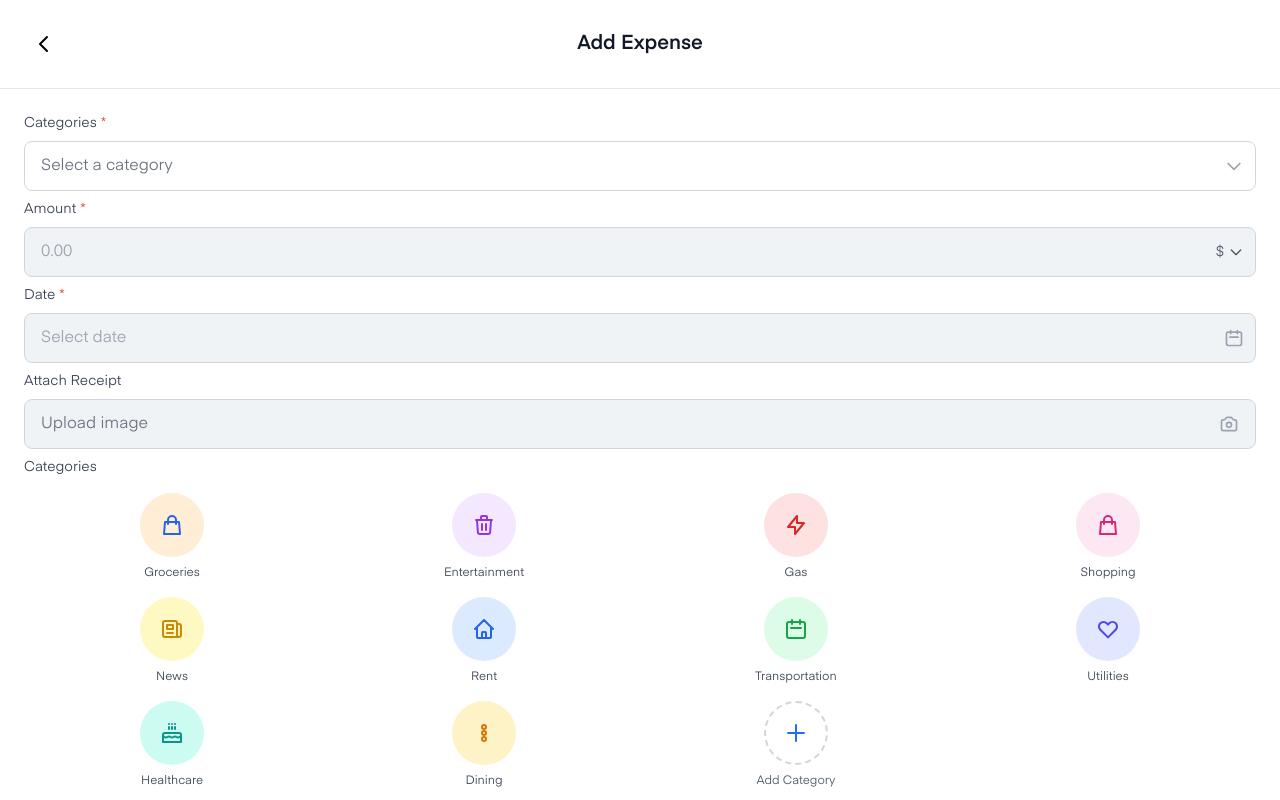
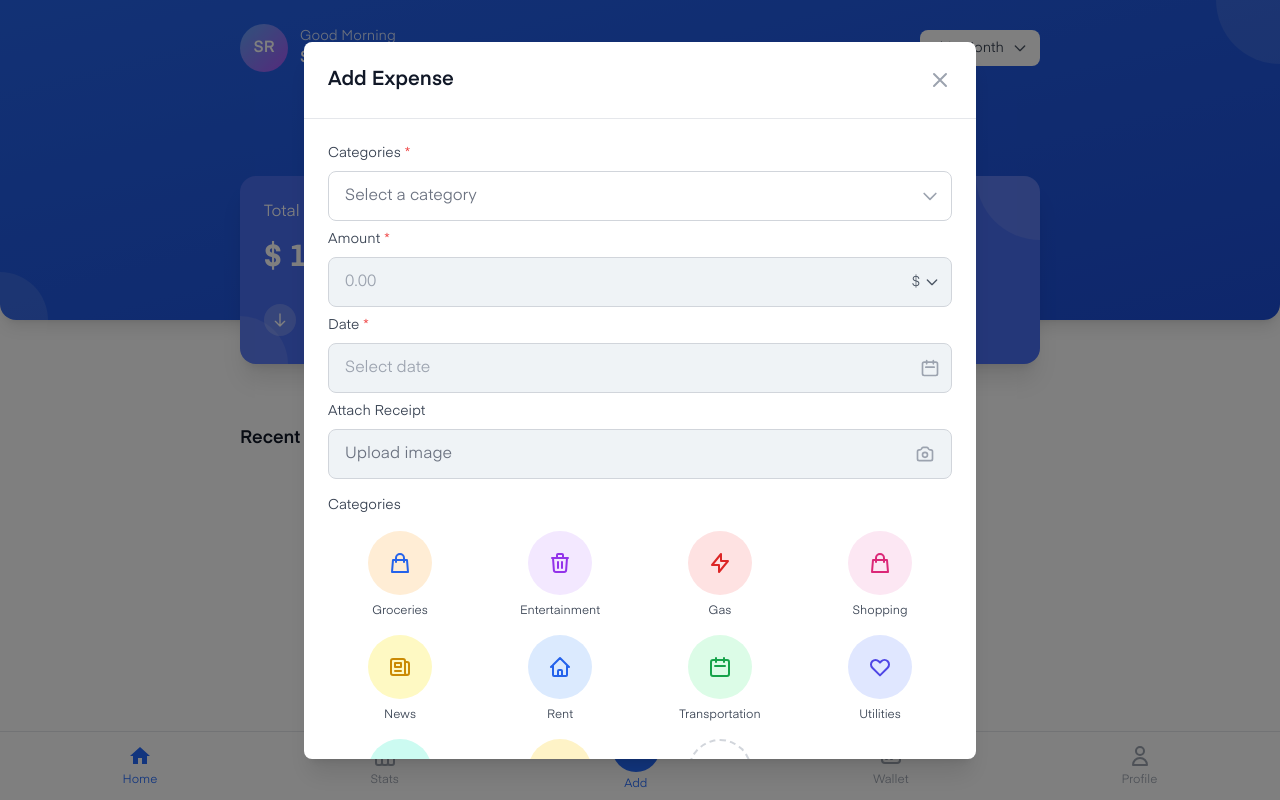
Before and after one commit to mohamedahmede/expense-tracker-lite, a React (Vite) app: page /dashboard in a window 1280 px wide. Both pictures are taken after a click on the button "Add". Built offline with nearby package versions, Linux system fonts and the light colour scheme; a web font is replaced by a local one.

Commit message:
added animation

```diff
--- a/package.json
+++ b/package.json
@@ -14,6 +14,7 @@
   "dependencies": {
     "@fontsource/aclonica": "^5.2.6",
     "formik": "^2.4.6",
+    "gsap": "^3.13.0",
     "react": "^19.1.0",
     "react-dom": "^19.1.0",
     "react-router-dom": "^7.7.1",
--- a/src/components/dashboardPage/AddCategoryPopup/AddCategoryPopup.tsx
+++ b/src/components/dashboardPage/AddCategoryPopup/AddCategoryPopup.tsx
@@ -1,5 +1,6 @@
-import React, { useState } from "react";
+import React, { useState, useEffect, useRef } from "react";
 import { Formik, Form } from "formik";
+import { gsap } from "gsap";
 import { TextInput } from "../../../types/inputTypes";
 import { CTAButton } from "../../../types/buttonTypes";
 import type { AddCategoryPopupProps } from "../../../types/addCategoryPopupTypes";
@@ -19,14 +20,58 @@ const AddCategoryPopup: React.FC<AddCategoryPopupProps> = ({
 		text: string;
 	}>({ bg: "bg-gray-100", text: "text-gray-600" });
 
-	if (!isOpen) return null;
+	const [isClosing, setIsClosing] = useState(false);
+	const modalRef = useRef<HTMLDivElement>(null);
+
+	useEffect(() => {
+		if (isOpen) {
+			setIsClosing(false);
+			if (modalRef.current) {
+				gsap.fromTo(modalRef.current,
+					{ opacity: 0 },
+					{ opacity: 1, duration: 0.4, ease: "power3.out" }
+				);
+			}
+		}
+
+		return () => {
+			// Cleanup
+		};
+	}, [isOpen]);
+
+	const handleClose = () => {
+		if (!isClosing) {
+			setIsClosing(true);
+
+			// First fade out the title, then fade out the popup
+			if (modalRef.current) {
+				// Wait a bit for title fade out, then fade out popup
+				setTimeout(() => {
+					gsap.to(modalRef.current, {
+						opacity: 0,
+						duration: 0.3,
+						ease: "power2.in",
+						onComplete: () => {
+							setIsClosing(false);
+							onClose();
+						}
+					});
+				}, 200); // Wait 200ms for title fade out
+			} else {
+				setIsClosing(false);
+				onClose();
+			}
+		}
+	};
+
+	if (!isOpen && !isClosing) return null;
 
 	return (
 		<div className="fixed inset-0 bg-black bg-opacity-50 z-50 flex items-center justify-center">
-			<div className="bg-white rounded-lg shadow-xl w-full max-w-md mx-4">
-				<PopupHeader title="Add New Category" onClose={onClose} />
+			<div ref={modalRef} className="bg-white rounded-lg shadow-xl w-full max-w-md mx-4 max-h-[90vh] overflow-hidden">
+				<PopupHeader title="Add New Category" onClose={handleClose} isOpen={isOpen} isClosing={isClosing} />
 
-				<div className="p-6">
+				<div className="p-6 overflow-y-auto max-h-[calc(90vh-80px)]">
 					<Formik
 						initialValues={initialValues}
 						validationSchema={AddCategorySchema}
@@ -38,7 +83,7 @@ const AddCategoryPopup: React.FC<AddCategoryPopupProps> = ({
 								textColor: selectedColor.text,
 							};
 							onSubmit(formData);
-							onClose();
+							handleClose();
 						}}
 					>
 						{({ isSubmitting, isValid, values, setFieldValue }) => (
@@ -70,7 +115,7 @@ const AddCategoryPopup: React.FC<AddCategoryPopupProps> = ({
 								<div className="flex space-x-3 pt-4">
 									<button
 										type="button"
-										onClick={onClose}
+										onClick={handleClose}
 										className="flex-1 px-4 py-2 border border-gray-300 rounded-lg text-gray-700 hover:bg-gray-50 transition-colors"
 									>
 										Cancel
--- a/src/components/dashboardPage/AddCategoryPopup/PopupHeader.tsx
+++ b/src/components/dashboardPage/AddCategoryPopup/PopupHeader.tsx
@@ -1,14 +1,39 @@
-import React from "react";
+import React, { useEffect, useRef } from "react";
+import { gsap } from "gsap";
 
 interface PopupHeaderProps {
 	title: string;
 	onClose: () => void;
+	isOpen: boolean;
+	isClosing?: boolean;
 }
 
-const PopupHeader: React.FC<PopupHeaderProps> = ({ title, onClose }) => {
+const PopupHeader: React.FC<PopupHeaderProps> = ({ title, onClose, isOpen, isClosing }) => {
+	const titleRef = useRef<HTMLHeadingElement>(null);
+	const hasAnimated = useRef(false);
+
+	useEffect(() => {
+		if (isOpen && titleRef.current && !hasAnimated.current) {
+			hasAnimated.current = true;
+			// Fade in the title when popup opens
+			gsap.fromTo(titleRef.current,
+				{ opacity: 0 },
+				{ opacity: 1, duration: 0.3, delay: 0.2, ease: "power2.out" }
+			);
+		} else if (isClosing && titleRef.current && hasAnimated.current) {
+			hasAnimated.current = false;
+			// Fade out the title when popup starts closing
+			gsap.to(titleRef.current, {
+				opacity: 0,
+				duration: 0.15,
+				ease: "power2.in"
+			});
+		}
+	}, [isOpen, isClosing]);
+
 	return (
 		<div className="flex items-center justify-between p-6 border-b border-gray-200">
-			<h2 className="text-xl font-semibold text-gray-900">{title}</h2>
+			<h2 ref={titleRef} className="text-xl font-semibold text-gray-900">{title}</h2>
 			<button
 				onClick={onClose}
 				className="p-2 hover:bg-gray-100 rounded-full transition-colors"
--- a/src/components/dashboardPage/AddExpensePopup/AddExpensePopup.tsx
+++ b/src/components/dashboardPage/AddExpensePopup/AddExpensePopup.tsx
@@ -1,5 +1,6 @@
 import React, { useState, useEffect, useRef } from "react";
 import { Formik, Form } from "formik";
+import { gsap } from "gsap";
 import { CTAButton } from "../../../types/buttonTypes";
 import { getExpenseTypeList, addExpenseType } from "../../../data/expenseTypes";
 import { addExpense } from "../../../data/expenses";
@@ -23,16 +24,33 @@ const AddExpensePopup: React.FC<AddExpensePopupProps> = ({
 	const [expenseTypes, setExpenseTypes] = useState(getExpenseTypeList());
 	const [selectedCurrency, setSelectedCurrency] = useState("USD");
 	const [isSubmitting, setIsSubmitting] = useState(false);
+	const [isClosing, setIsClosing] = useState(false);
 	const modalRef = useRef<HTMLDivElement>(null);
+	const desktopModalRef = useRef<HTMLDivElement>(null);
 	const setFieldValueRef = useRef<((field: string, value: string) => void) | null>(null);
 
 	useEffect(() => {
 		if (isOpen) {
+			setIsClosing(false);
 			document.body.style.overflow = "hidden";
 			// Load fresh categories when popup opens
 			setExpenseTypes(getExpenseTypeList());
-		} else {
-			document.body.style.overflow = "unset";
+
+			// Animate mobile popup - slide from left to right
+			if (modalRef.current) {
+				gsap.fromTo(modalRef.current,
+					{ opacity: 0, x: -100 },
+					{ opacity: 1, x: 0, duration: 0.5, ease: "power3.out" }
+				);
+			}
+
+			// Animate desktop popup - simple fade in
+			if (desktopModalRef.current) {
+				gsap.fromTo(desktopModalRef.current,
+					{ opacity: 0 },
+					{ opacity: 1, duration: 0.4, ease: "power2.out" }
+				);
+			}
 		}
 
 		return () => {
@@ -78,7 +96,7 @@ const AddExpensePopup: React.FC<AddExpensePopupProps> = ({
 			setSelectedCurrency("USD");
 
 			// Close popup
-			onClose();
+			handleClose();
 
 			console.log("Expense added successfully:", newExpense);
 		} catch (error) {
@@ -115,13 +133,60 @@ const AddExpensePopup: React.FC<AddExpensePopupProps> = ({
 		setSelectedCurrency(currencyCode);
 	};
 
-	if (!isOpen) return null;
+	const handleClose = () => {
+		if (!isClosing) {
+			setIsClosing(true);
+
+			// Animate exit for mobile - slide from right to left
+			if (modalRef.current) {
+				gsap.to(modalRef.current, {
+					x: "-100%",
+					duration: 0.4,
+					ease: "power3.in",
+					onComplete: () => {
+						// Fade out after slide completes
+						gsap.to(modalRef.current, {
+							opacity: 0,
+							duration: 0.2,
+							ease: "power2.in",
+							onComplete: () => {
+								document.body.style.overflow = "unset";
+								setIsClosing(false);
+								onClose();
+							}
+						});
+					}
+				});
+			} else {
+				// Animate exit for desktop
+				if (desktopModalRef.current) {
+					gsap.to(desktopModalRef.current, {
+						opacity: 0,
+						duration: 0.3,
+						ease: "power2.in",
+						onComplete: () => {
+							document.body.style.overflow = "unset";
+							setIsClosing(false);
+							onClose();
+						}
+					});
+				} else {
+					document.body.style.overflow = "unset";
+					setIsClosing(false);
+					onClose();
+				}
+			}
+		}
+	};
+
+	if (!isOpen && !isClosing) return null;
 
 	return (
 		<>
-			<div className="fixed inset-0 bg-white z-50">
-				<div ref={modalRef} className="h-full w-full flex flex-col">
-					<MobileHeader title="Add Expense" onClose={onClose} />
+			{/* Mobile Layout - Full Screen */}
+			<div className="fixed inset-0 z-50 md:hidden">
+				<div ref={modalRef} className="h-full w-full flex flex-col bg-white">
+					<MobileHeader title="Add Expense" onClose={handleClose} />
 
 					<div className="flex-1 p-6 overflow-y-auto">
 						<Formik
@@ -170,6 +235,68 @@ const AddExpensePopup: React.FC<AddExpensePopupProps> = ({
 				</div>
 			</div>
 
+			{/* Desktop Layout - Centered Modal */}
+			<div className="fixed inset-0 bg-black bg-opacity-50 z-50 hidden md:flex items-center justify-center">
+				<div ref={desktopModalRef} className="bg-white rounded-lg shadow-xl w-full max-w-2xl mx-4 max-h-[90vh] overflow-hidden">
+					<div className="flex items-center justify-between p-6 border-b border-gray-200">
+						<h2 className="text-xl font-semibold text-gray-900">Add Expense</h2>
+						<button
+							onClick={handleClose}
+							className="text-gray-400 hover:text-gray-600 transition-colors"
+						>
+							<svg className="w-6 h-6" fill="none" stroke="currentColor" viewBox="0 0 24 24">
+								<path strokeLinecap="round" strokeLinejoin="round" strokeWidth={2} d="M6 18L18 6M6 6l12 12" />
+							</svg>
+						</button>
+					</div>
+
+					<div className="p-6 overflow-y-auto max-h-[calc(90vh-80px)]">
+						<Formik
+							key={expenseTypes.length} // Reset form when categories change
+							initialValues={initialValues}
+							validationSchema={AddExpenseSchema}
+							onSubmit={handleSubmit}
+						>
+							{(formikProps) => {
+								// Store setFieldValue in ref for use in handleAddCategory
+								setFieldValueRef.current = formikProps.setFieldValue;
+
+								return (
+									<Form className="space-y-4">
+										<ExpenseForm
+											formikProps={formikProps}
+											selectedCategory={selectedCategory}
+											selectedCurrency={selectedCurrency}
+											expenseTypes={expenseTypes}
+											onCategorySelect={handleCategorySelect}
+											onCurrencyChange={handleCurrencyChange}
+										/>
+
+										<CategoryGrid
+											formikProps={formikProps}
+											selectedCategory={selectedCategory}
+											expenseTypes={expenseTypes}
+											onCategorySelect={handleCategorySelect}
+											onAddCategory={() => setIsAddCategoryOpen(true)}
+										/>
+
+										<CTAButton
+											type="submit"
+											disabled={!formikProps.isValid || !selectedCategory}
+											loading={isSubmitting}
+											loadingText="Saving..."
+											className="w-full"
+										>
+											Save
+										</CTAButton>
+									</Form>
+								);
+							}}
+						</Formik>
+					</div>
+				</div>
+			</div>
+
 			{/* Add Category Popup */}
 			<AddCategoryPopup
 				isOpen={isAddCategoryOpen}
```
Also changed, not shown: 1 other file (tests, documents, lock files or other folders).
